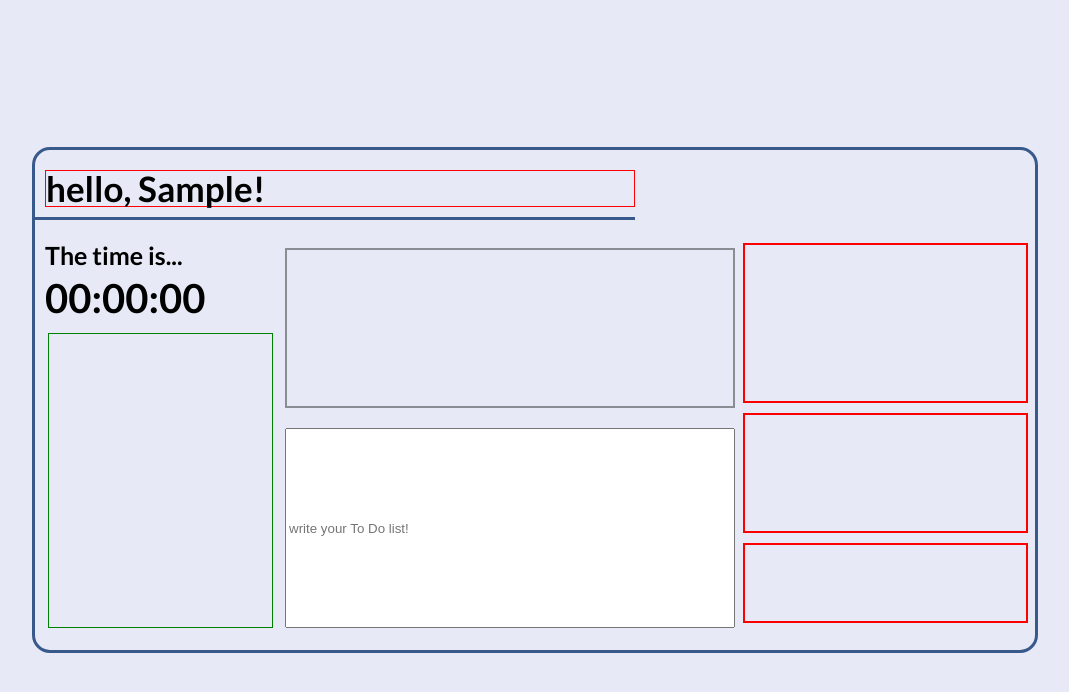
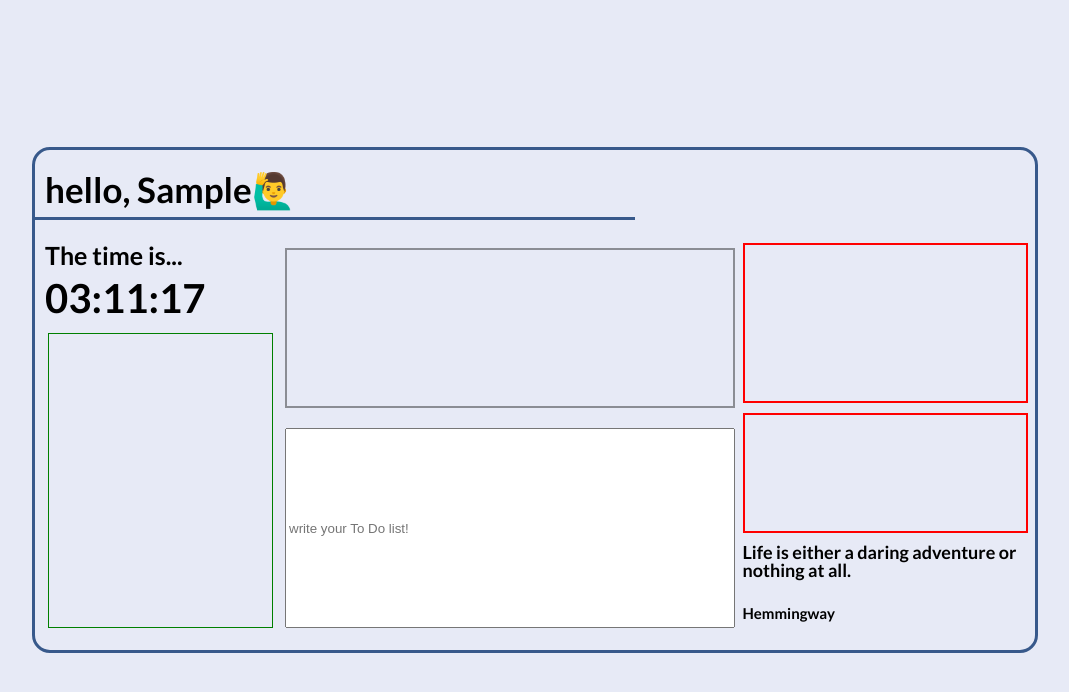
Before and after one commit to dooheeyaa/window98-diary.github.io, a plain HTML site: page index.html in a window 1280 px wide. Both pictures are taken after typing "Sample" into the empty fields and a click on the button "sign in". Shown: the whole page, without its empty margins (105-1174 px from the left). Drawn offline with Linux system fonts and the light colour scheme.

Commit message:
인용 완료

```diff
--- a/css/main.css
+++ b/css/main.css
@@ -35,7 +35,6 @@
   width: 590px;
   font-size: 35px;
   font-weight: bold;
-  border: 1px solid red;
 }
 /* 메인 콘텐츠 영역 */
 .content-container {
@@ -57,7 +56,12 @@
 .aside {
   width: 30%;
   height: 100%;
+  display: flex;
+  flex-direction: column;
+  align-items: center;
+  justify-content: center;
 }
+/* 시간 */
 .section-time-container {
   position: relative;
   width: 100%;
@@ -77,6 +81,7 @@
   font-size: 40px;
   font-weight: bold;
 }
+/* 캘린더 */
 .section-month-container {
   display: flex;
   justify-content: center;
@@ -88,6 +93,7 @@
   height: 100%;
   border: 1px solid green;
 }
+/* todo 리스트 */
 .main-todo-list {
   margin-top: 15px;
   width: 100%;
@@ -103,26 +109,32 @@
   width: 100%;
   height: 100%;
 }
-.aside {
-  display: flex;
-  flex-direction: column;
-  align-items: center;
-  justify-content: center;
-}
+/* 음악 */
 .aside-music-container {
   width: 95%;
   height: 40%;
   margin-bottom: 10px;
   border: 2px solid red;
 }
+/* 날씨 */
 .aside-weather-container {
   width: 95%;
   height: 30%;
   margin-bottom: 10px;
   border: 2px solid red;
 }
+/* 랜덤 인용 */
 .aside-quote-container {
   width: 95%;
   height: 20%;
-  border: 2px solid red;
 }
+.aside-quote {
+  width: 100%;
+  height: 60%;
+  font-size: 18px;
+  font-weight: bold;
+  margin-bottom: 15px;
+}
+.aside-author {
+  font-size: 15px;
+}
--- a/index.html
+++ b/index.html
@@ -16,7 +16,7 @@
       <div class="join">
         <h2 class="join-message">Hello! Please write your name😀</h2>
         <form action="" class="join-form">
-          <input required type="text" name="" id="" />
+          <input required type="text" name="" id="" maxlength="15" />
           <button>sign in</button>
         </form>
       </div>
@@ -60,5 +60,7 @@
       </div>
     </div>
     <script src="js/join.js"></script>
+    <script src="js/clock.js"></script>
+    <script src="js/quote.js"></script>
   </body>
 </html>
--- /dev/null
+++ b/js/clock.js
@@ -0,0 +1,14 @@
+(function () {
+  const time = document.querySelector(".section-time");
+
+  function timHandler() {
+    const date = new Date();
+    const hours = String(date.getHours()).padStart(2, "0");
+    const minutes = String(date.getMinutes()).padStart(2, "0");
+    const seconds = String(date.getSeconds()).padStart(2, "0");
+    time.innerText = `${hours}:${minutes}:${seconds}`;
+  }
+
+  timHandler();
+  setInterval(timHandler, 1000);
+})();
--- a/js/join.js
+++ b/js/join.js
@@ -7,7 +7,7 @@
 
   function greetingUser(elem) {
     mainWrap.classList.remove("hidden");
-    greeting.innerText = `hello, ${elem}!`;
+    greeting.innerText = `hello, ${elem}🙋‍♂️`;
   }
 
   function joinHandler(e) {
--- /dev/null
+++ b/js/quote.js
@@ -0,0 +1,59 @@
+(function () {
+  const quotes = [
+    {
+      quote: "The way to get started is to quit talking and begin doing.",
+      author: "Walt Disney",
+    },
+    {
+      quote: "Life is what happens when you're busy making other plans.",
+      author: "John Lennon",
+    },
+    {
+      quote:
+        "The world is a book and those who do not travel read only one page.",
+      author: "Saint Augustine",
+    },
+    {
+      quote: "Life is either a daring adventure or nothing at all.",
+      author: "Helen Keller",
+    },
+    {
+      quote: "To Travel is to Live",
+      author: "Hans Christian Andersen",
+    },
+    {
+      quote: "Only a life lived for others is a life worthwhile.",
+      author: "Albert Einstein",
+    },
+    {
+      quote: "You only live once, but if you do it right, once is enough.",
+      author: "Mae West",
+    },
+    {
+      quote: "Never go on trips with anyone you do ntot love.",
+      author: "Hemmingway",
+    },
+    {
+      quote: "We wander for distraction, but we travel for fulfilment.",
+      author: "Hilaire Belloc",
+    },
+    {
+      quote: "Travel expands the mind and fills the gap.",
+      author: "Sheda Savage",
+    },
+  ];
+
+  const quoteCon = document.querySelector(".aside-quote-container");
+
+  const quote = document.createElement("div");
+  quote.classList.add("aside-quote");
+
+  const author = document.createElement("div");
+  author.classList.add("aside-author");
+
+  quote.innerText = quotes[Math.floor(Math.random() * quotes.length)].quote;
+  author.innerText = quotes[Math.floor(Math.random() * quotes.length)].author;
+
+  quoteCon.appendChild(quote);
+  quoteCon.appendChild(author);
+})();
```
